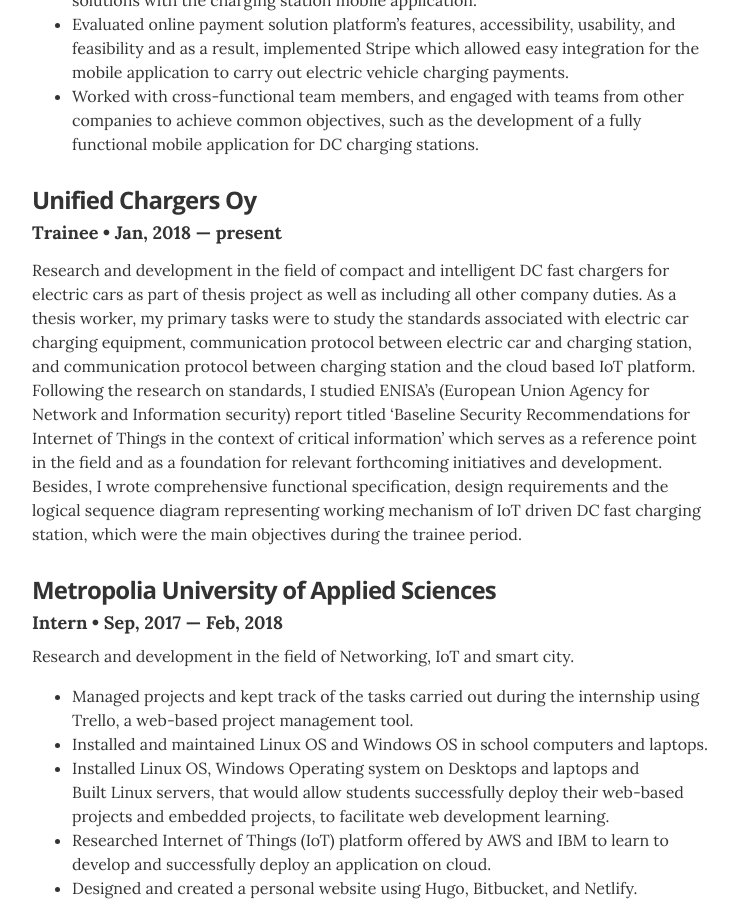
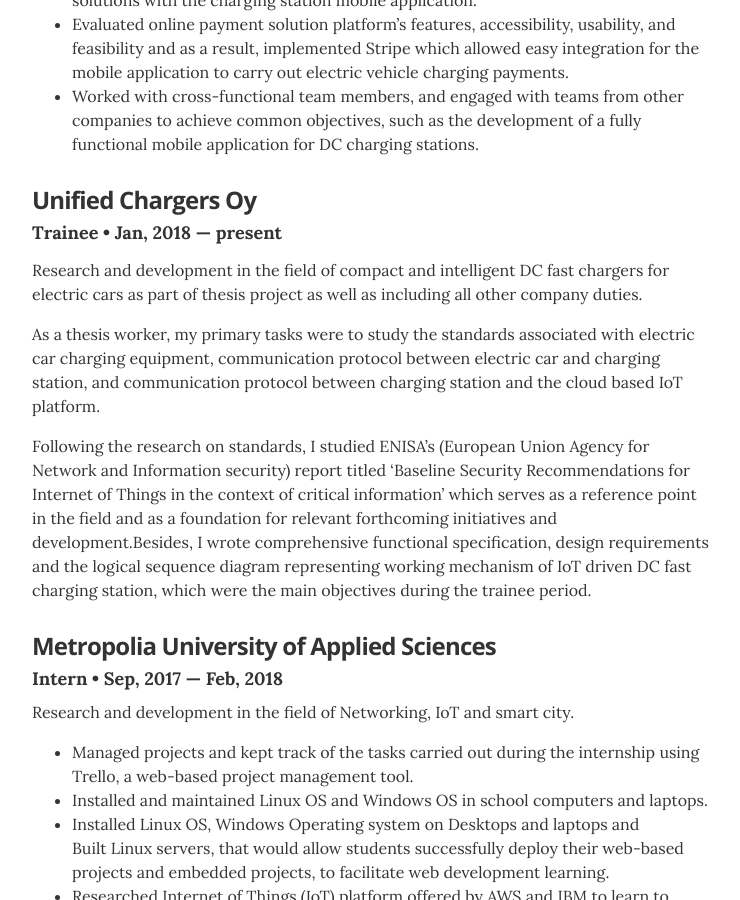
Before and after one commit to ranabhat/ranabhat.github.io, a Jekyll site: the page built from index.html, in a window 1280 px wide and 900 px high, scrolled down 1124 px. Shown: the whole window, without its empty margins (268-1008 px from the left). Built offline with Jekyll 4.4.1, drawn with Linux system fonts in a browser that asks for light colours.

```diff
--- a/_data/experience.yml
+++ b/_data/experience.yml
@@ -9,7 +9,7 @@
 - company: Unified Chargers Oy
   position: Trainee
   duration:  Jan, 2018 &mdash; present
-  summary: <p>Research and development in the field of compact and intelligent DC fast chargers for electric cars as part of thesis project as well as including all other company duties. As a thesis worker, my primary tasks were to study the standards associated with electric car charging equipment, communication protocol between electric car and charging station, and communication protocol between charging station and the cloud based IoT platform. Following the research on standards, I studied ENISA’s (European Union Agency for Network and Information security) report titled ‘Baseline Security Recommendations for Internet of Things in the context of critical information’ which serves as a reference point in the field and as a foundation for relevant forthcoming initiatives and development. Besides, I wrote comprehensive functional specification, design requirements and the logical sequence diagram representing working mechanism of IoT driven DC fast charging station, which were the main objectives during the trainee period.</p>
+  summary: <p>Research and development in the field of compact and intelligent DC fast chargers for electric cars as part of thesis project as well as including all other company duties.</p><p> As a thesis worker, my primary tasks were to study the standards associated with electric car charging equipment, communication protocol between electric car and charging station, and communication protocol between charging station and the cloud based IoT platform.</p><p>Following the research on standards, I studied ENISA’s (European Union Agency for Network and Information security) report titled ‘Baseline Security Recommendations for Internet of Things in the context of critical information’ which serves as a reference point in the field and as a foundation for relevant forthcoming initiatives and development.Besides, I wrote comprehensive functional specification, design requirements and the logical sequence diagram representing working mechanism of IoT driven DC fast charging station, which were the main objectives during the trainee period.</p>
 
 # Intern of Metropolia University of Applied Sciences
 - company: Metropolia University of Applied Sciences
```
